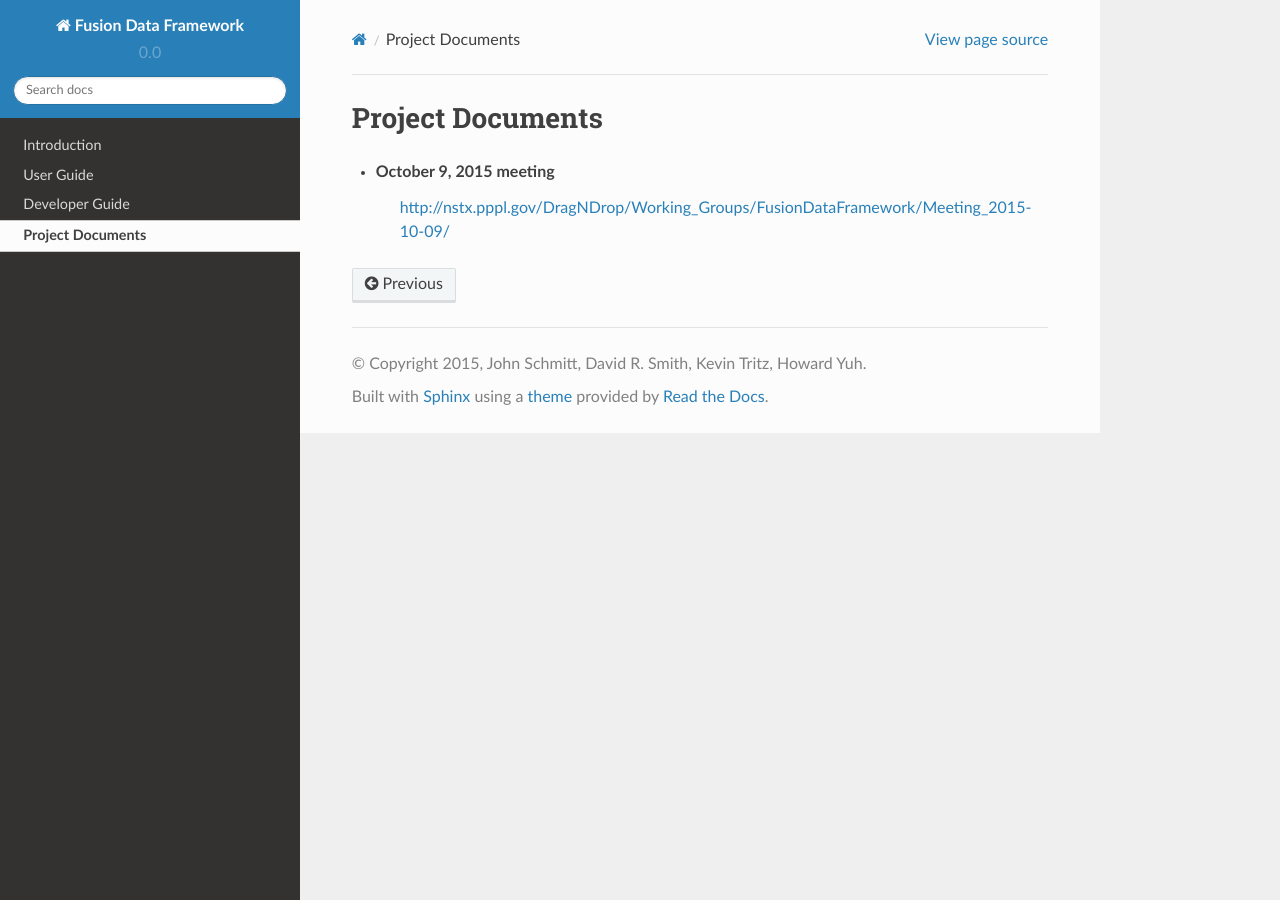
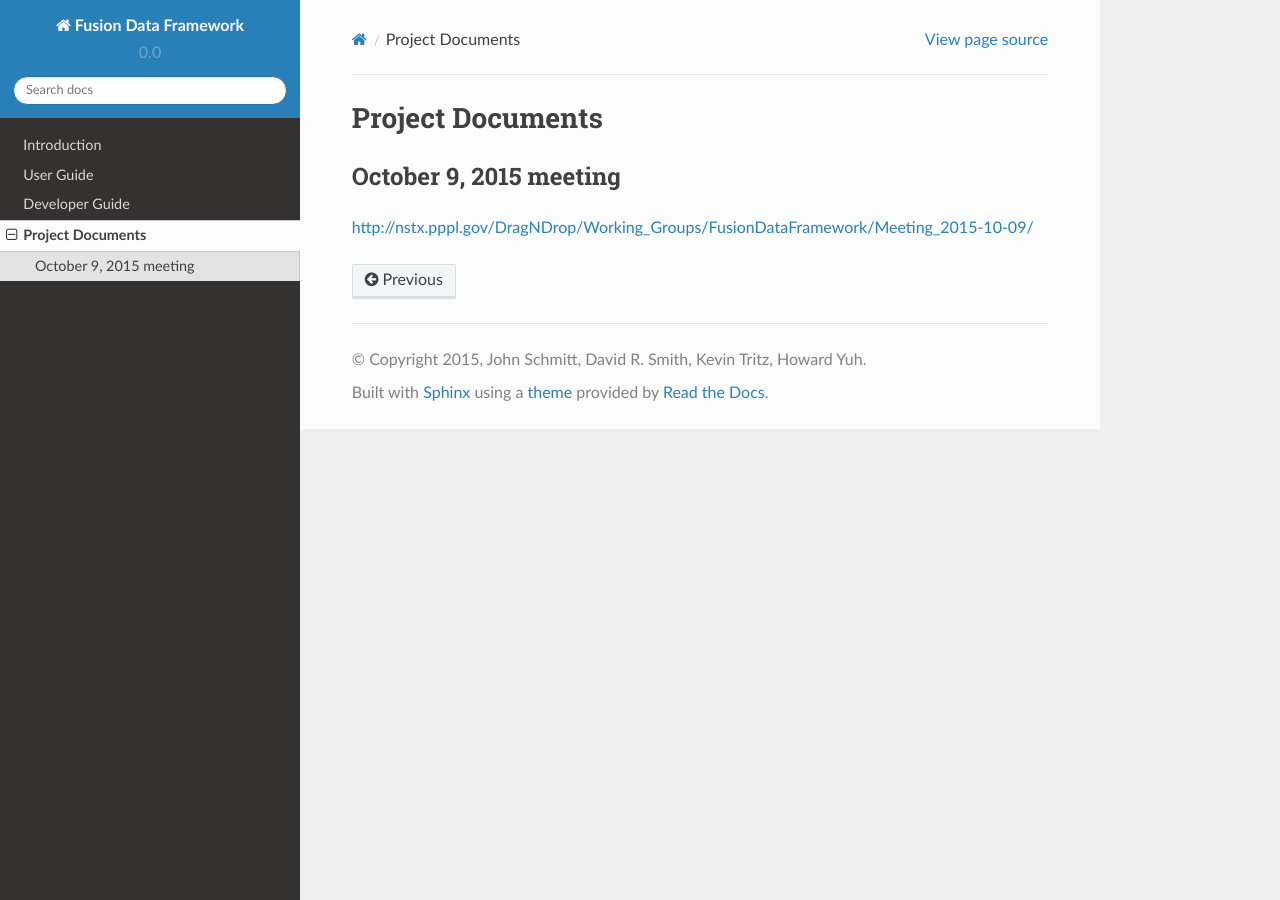
Before and after one commit to Fusion-Data-Platform/fdp, a Sphinx documentation site: the page built from docs/source/project_documents.rst, in a window 1280 px wide. Built offline with Sphinx 7.4.7 and the Read the Docs theme 2.0.0, drawn with Linux system fonts in a browser that asks for light colours.

Commit message:
rebuilt docs

```diff
--- a/docs/source/project_documents.rst
+++ b/docs/source/project_documents.rst
@@ -6,5 +6,7 @@ Project Documents
 *****************************************
 
 
-* October 9, 2015 meeting
-    http://nstx.pppl.gov/DragNDrop/Working_Groups/FusionDataFramework/Meeting_2015-10-09/
+October 9, 2015 meeting
+=================================
+
+http://nstx.pppl.gov/DragNDrop/Working_Groups/FusionDataFramework/Meeting_2015-10-09/
```
Also changed, not shown: 2 other files.
